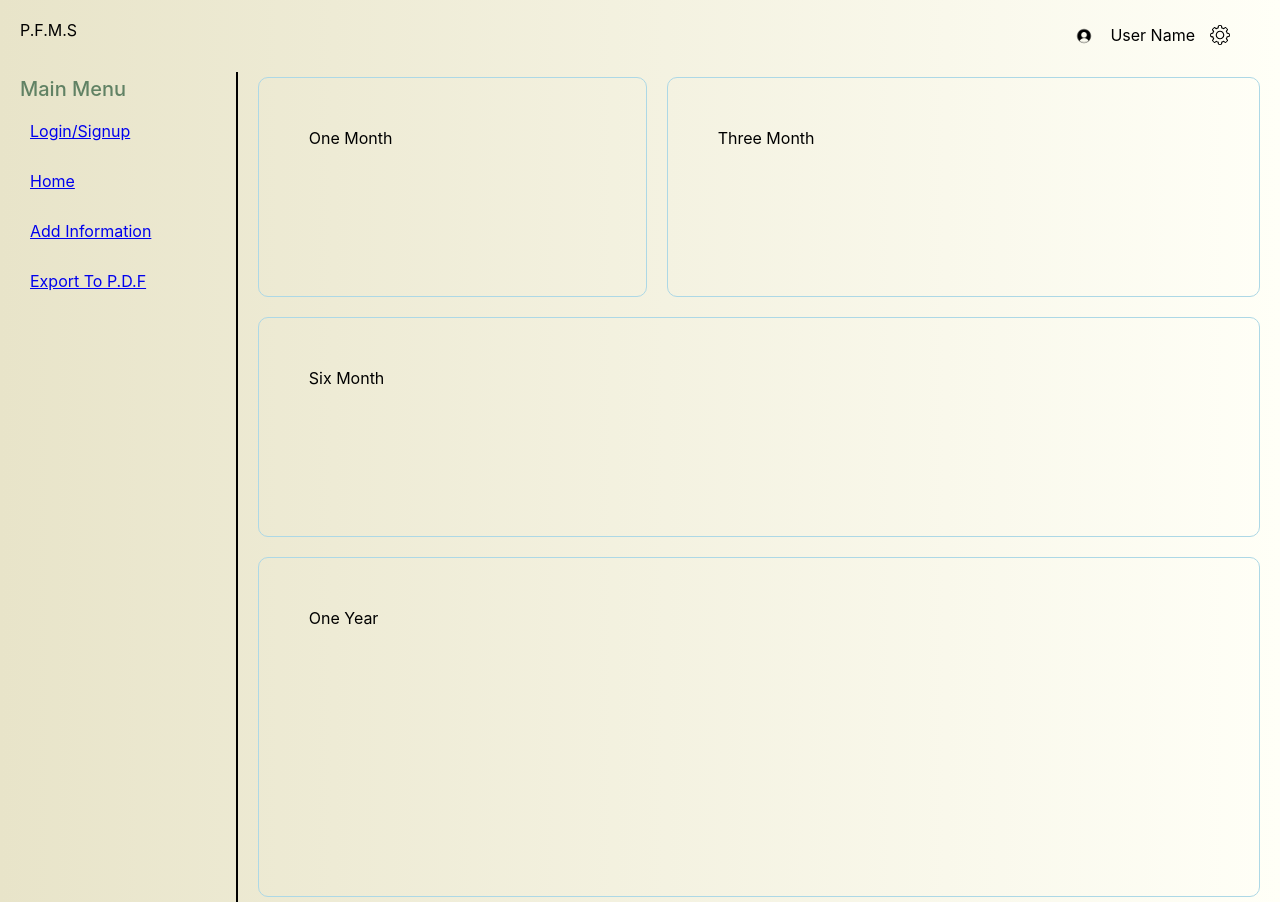
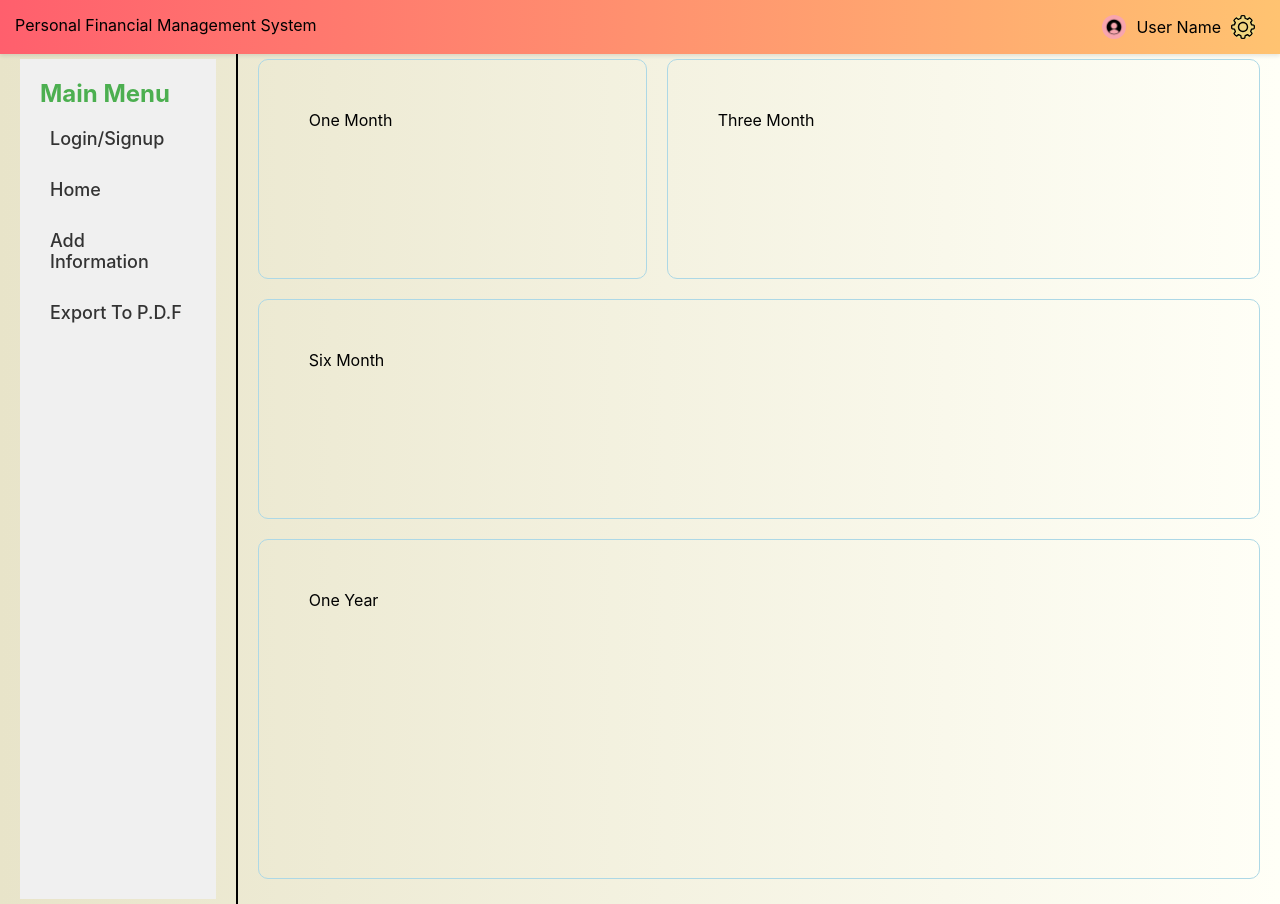
Before and after one commit to ujjwalsharmaIITB/Software-Lab-Project-PFMS, a React (Create React App) app in the folder front-end/: page /home in a window 1280 px wide. Built offline with nearby package versions, Linux system fonts and the light colour scheme.

Commit message:
some modified design

```diff
--- a/front-end/src/Components/Menu/menu.scss
+++ b/front-end/src/Components/Menu/menu.scss
@@ -1,5 +1,9 @@
 .menu {
   height: 100vh;
+  background-color: #f0f0f0; /* Add a background color */
+  padding: 20px; /* Add some padding */
+}
+
 .item {
   display: flex;
   flex-direction: column;
@@ -8,9 +12,9 @@
 }
 
 .title {
-    font-size: 20px;
-    font-weight: 500;
-    color: #618264;
+  font-size: 24px; /* Increase font size */
+  font-weight: 700; /* Increase font weight */
+  color: #4CAF50; /* Change title color */
 }
 
 .listItem {
@@ -19,12 +23,20 @@
   gap: 10px;
   padding: 10px;
   border-radius: 5px;
+  transition: background-color 0.3s ease; /* Add transition effect */
+  text-decoration: none; /* Remove underline for links */
 
   &:hover {
-      background-color: lightgray;
+    background-color: black; /* Change background color on hover */
+  }
 }
 
 .listItemTitle {
+  font-size: 18px; /* Adjust font size */
+  font-weight: 500; /* Adjust font weight */
+  color: #333; /* Change item text color */
 }
+
+.listItemTitle:hover {
+  color: #8ded90; /* Change item text color on hover */
 }
-}
--- a/front-end/src/Components/NavBar/NavBar.jsx
+++ b/front-end/src/Components/NavBar/NavBar.jsx
@@ -18,7 +18,7 @@ export const NavBar = () => {
   return (
     <div className="navbar">
       <div className="logo">
-        <span>P.F.M.S</span>
+        <span> Personal Financial Management System</span>
       </div>
 
       <div className="icons">
--- a/front-end/src/Components/NavBar/NavBar.scss
+++ b/front-end/src/Components/NavBar/NavBar.scss
@@ -1,30 +1,30 @@
 .navbar {
   width: inherit;
-  padding: 20px;
+  padding: 15px; /* Adjust padding */
   display: flex;
   justify-content: space-between;
-  background-color: linear-gradient(#884a53, rgb(103, 219, 190));
+  background: linear-gradient(to right, #ff5f6d, #ffc371); /* Update gradient colors */
+  box-shadow: 0 2px 4px rgba(0, 0, 0, 0.1); /* Add a subtle box shadow */
 }
 
 .icons {
   display: flex;
-  justify-content: space-between;
-  gap: 15px;
-  margin: 5px;
-  margin-right: 30px;
+  align-items: center; /* Align icons vertically */
+  gap: 10px; /* Adjust gap between icons */
+  margin-right: 10px; /* Adjust margin */
+}
 
-  .userInfo {
-    align-items: center;
-    justify-content: space-between;
-  }
-  .userIMG {
-    width: 22px;
-    height: 22px;
-    border-radius: 50%;
-  }
-  .settingsIMG {
-    width: 20px;
-    height: 20px;
-    border-radius: 50%;
-  }
+.userIMG,
+.settingsIMG {
+  width: 24px; /* Adjust icon size */
+  height: 24px; /* Adjust icon size */
+  border-radius: 50%;
 }
+
+.userIMG {
+  background-color: #f8a5ae; /* Adjust user icon color */
+}
+
+.settingsIMG {
+  background-color: #f0d781; /* Adjust settings icon color */
+}
```
Lines whose indentation alone changed are shown as unchanged.
